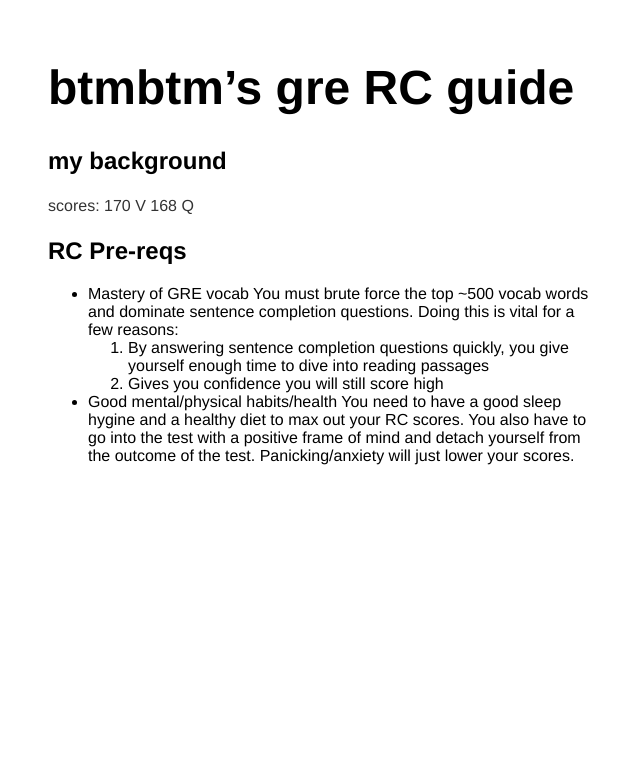
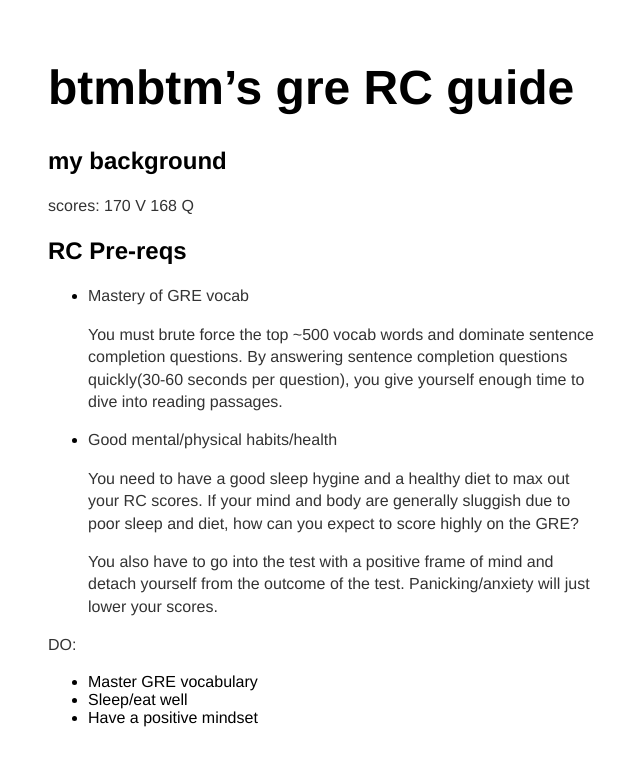
Before and after one commit to btmbtm/btmbtm.github.io, a Jekyll site: the page built from gre/rcguide.md, in a window 1280 px wide. Shown: the top 766 px of the page, without its empty margins (317-957 px from the left). Built offline with Jekyll 4.4.1, drawn with Linux system fonts in a browser that asks for light colours.

Commit message:
Update rcguide.md

```diff
--- a/gre/rcguide.md
+++ b/gre/rcguide.md
@@ -13,8 +13,16 @@ scores: 170 V 168 Q
 ## RC Pre-reqs
 
 - Mastery of GRE vocab
-  You must brute force the top ~500 vocab words and dominate sentence completion questions. Doing this is vital for a few reasons:
-    1. By answering sentence completion questions quickly, you give yourself enough time to dive into reading passages
-    2. Gives you confidence you will still score high
+
+  You must brute force the top ~500 vocab words and dominate sentence completion questions. By answering sentence completion questions quickly(30-60 seconds per question), you give yourself enough time to dive into reading passages.
+
 - Good mental/physical habits/health
-  You need to have a good sleep hygine and a healthy diet to max out your RC scores. You also have to go into the test with a positive frame of mind and detach yourself from the outcome of the test. Panicking/anxiety will just lower your scores.
+
+  You need to have a good sleep hygine and a healthy diet to max out your RC scores. If your mind and body are generally sluggish due to poor sleep and diet, how can you expect to score highly on the GRE?
+
+  You also have to go into the test with a positive frame of mind and detach yourself from the outcome of the test. Panicking/anxiety will just lower your scores.
+
+DO:
+  - Master GRE vocabulary
+  - Sleep/eat well
+  - Have a positive mindset
```
